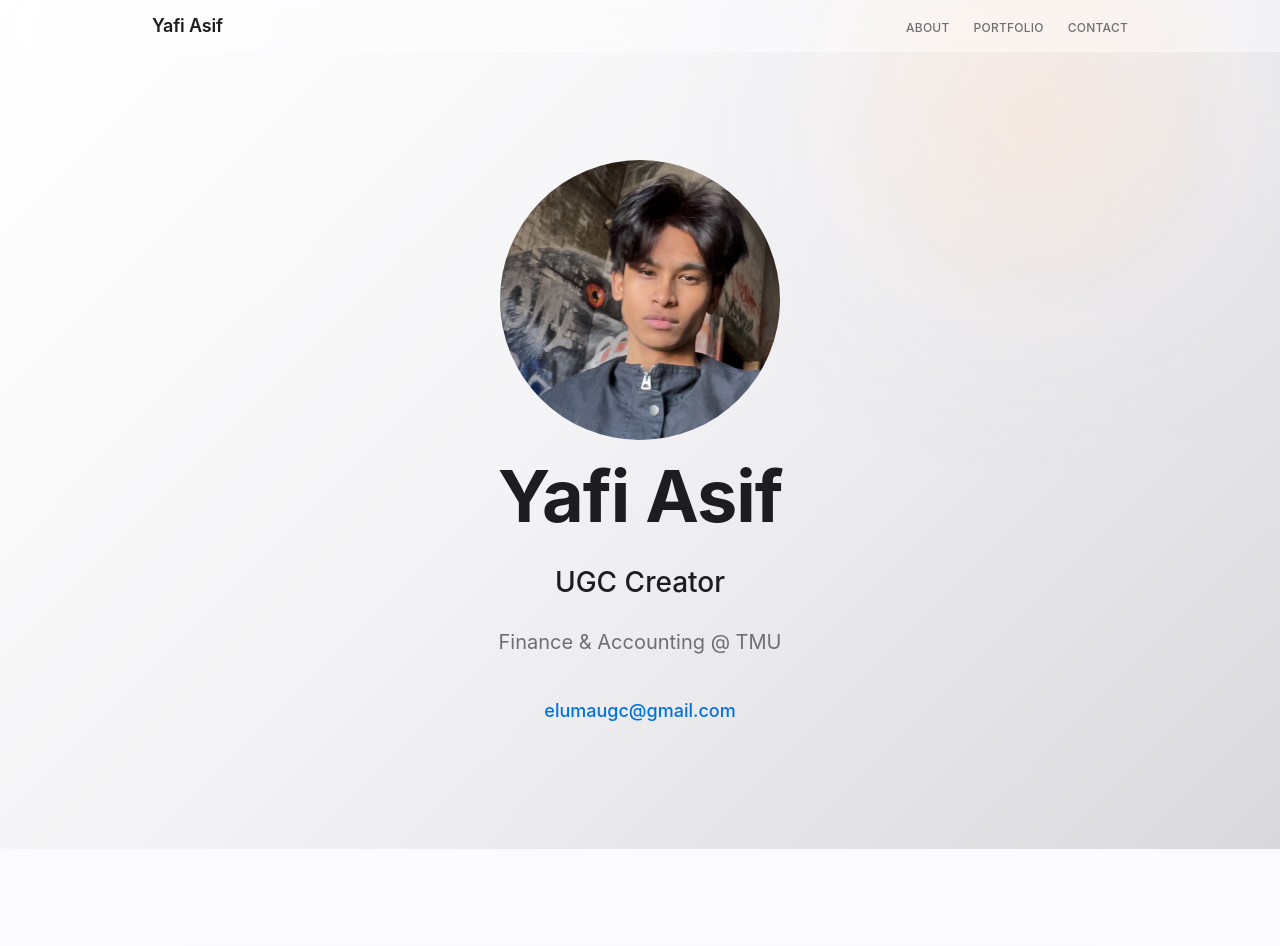
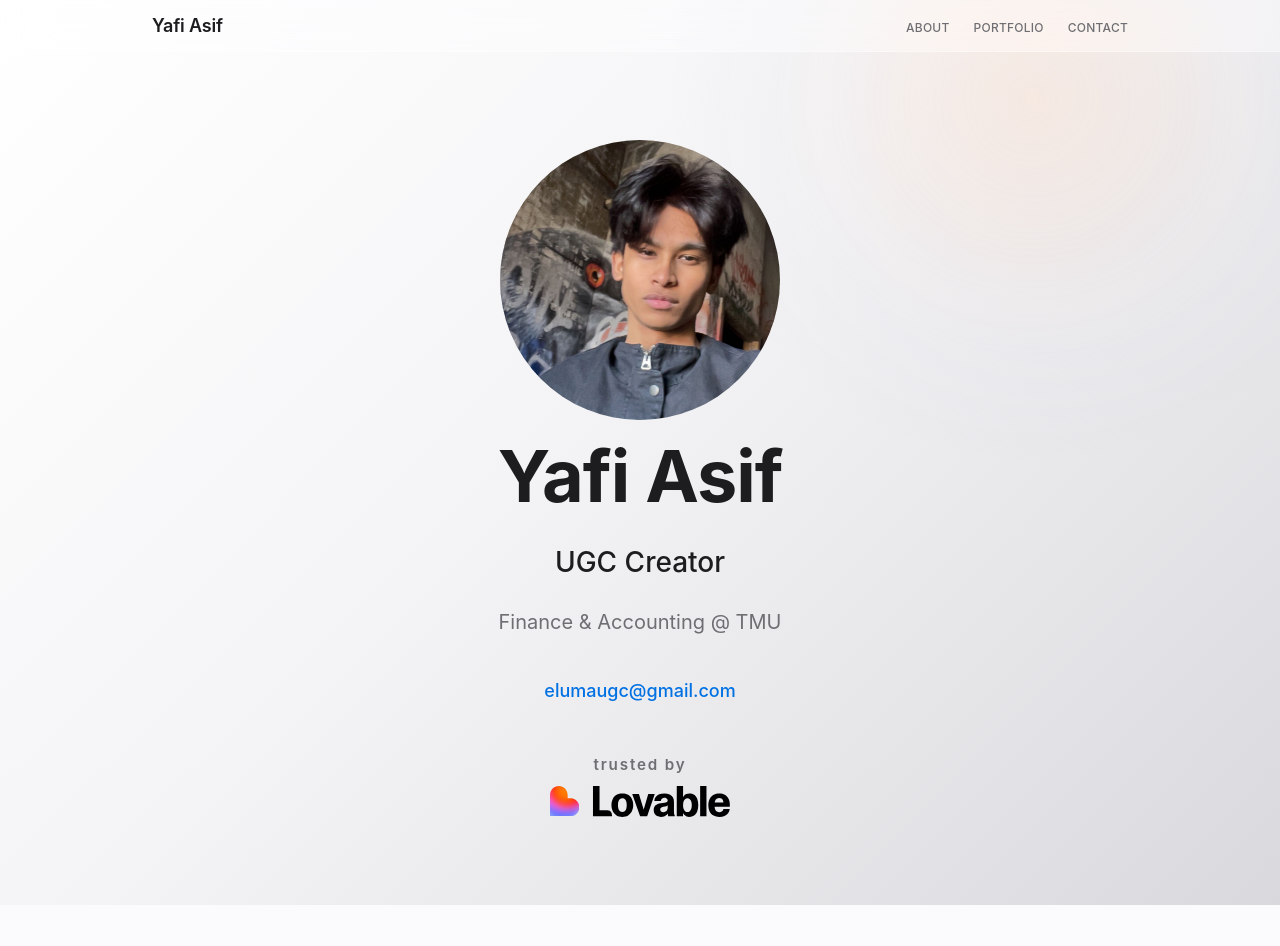
Before and after one commit to yafiasif-yv/yafi, a plain HTML site: page index.html in a window 1280 px wide. Shown: the top 946 px of the page. Drawn offline with Linux system fonts and the light colour scheme.

Commit message:
Add hero trusted by section and compact hero layout

```diff
--- a/index.html
+++ b/index.html
@@ -156,7 +156,7 @@
     /* HERO SECTION */
     .hero-outer {
       background: linear-gradient(135deg, #FFFFFF 0%, #F4F4F6 45%, #D9D9DD 100%);
-      min-height: 55vh;
+      min-height: 48vh;
       display: flex;
       align-items: center;
       padding-top: 52px; /* nav spacing */
@@ -166,11 +166,11 @@
       width: 100%;
       max-width: 1400px;
       margin: 0 auto;
-      padding: 80px 60px;
+      padding: 60px 40px;
       display: flex;
       align-items: center;
       justify-content: center;
-      gap: 48px;
+      gap: 36px;
     }
 
     .hero-left {
@@ -748,6 +748,30 @@
       color: var(--color-accent);
     }
 
+    .trusted-by-section {
+      margin-top: 20px;
+      display: flex;
+      flex-direction: column;
+      align-items: center;
+      gap: 12px;
+    }
+
+    .trusted-by-label {
+      font-size: 0.95rem;
+      font-weight: 600;
+      color: var(--color-text-secondary);
+      letter-spacing: 0.12em;
+      text-transform: none;
+      text-align: center;
+    }
+
+    .trusted-logo {
+      display: block;
+      max-width: 220px;
+      width: 100%;
+      height: auto;
+    }
+
     .footer-text {
       font-size: 0.875rem;
       color: var(--color-text-secondary);
@@ -950,6 +974,30 @@
                   text-decoration 0.3s ease;
     }
     .hero-loaded .email-link  { opacity: 1; transform: none; transition-delay: 0.71s; }
+
+    .trusted-by-section {
+      opacity: 0;
+      transform: translateY(12px);
+      transition: opacity 0.8s cubic-bezier(0.25, 1, 0.5, 1),
+                  transform 0.8s cubic-bezier(0.25, 1, 0.5, 1);
+      display: flex;
+      flex-direction: column;
+      align-items: center;
+      gap: 12px;
+      margin-top: 16px;
+    }
+
+    .hero-loaded .trusted-by-section {
+      opacity: 1;
+      transform: none;
+      transition-delay: 0.79s;
+    }
+
+    .trusted-by-section .trusted-logo {
+      max-width: 180px;
+      width: 100%;
+      height: auto;
+    }
 
     /* =============================================
        HERO AMBIENT SHIMMER (subtle, Apple-style)
@@ -1231,6 +1279,10 @@
           <a href="mailto:elumaugc@gmail.com" class="email-link" aria-label="Email Yafi Asif at elumaugc@gmail.com">
             elumaugc@gmail.com
           </a>
+          <div class="trusted-by-section">
+            <p class="trusted-by-label">trusted by</p>
+            <img src="media/logoblack.svg" alt="Trusted by logo" class="trusted-logo">
+          </div>
         </div>
       </div>
     </section>
```
Also changed, not shown: media/logoblack.svg (added).
